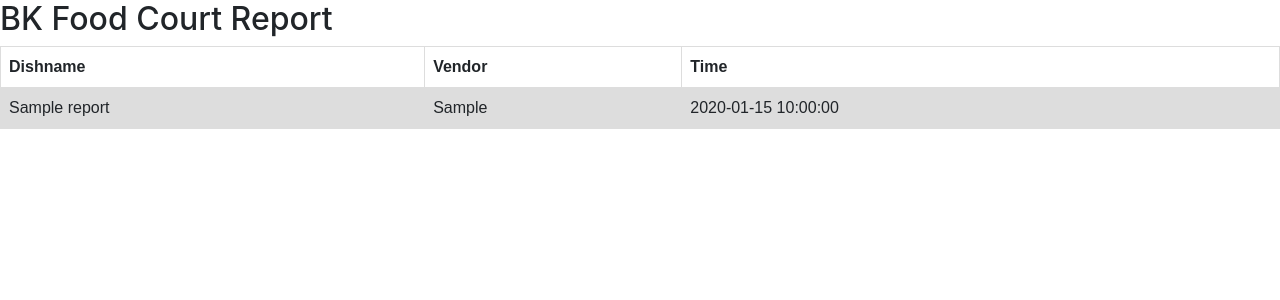
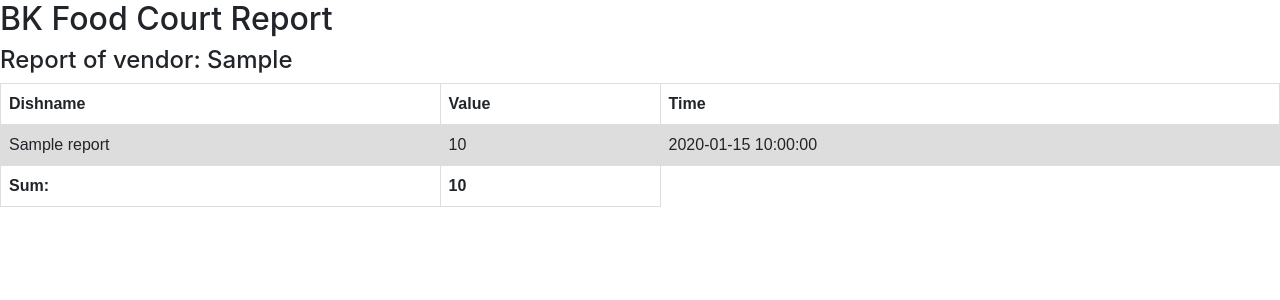
Before and after one commit to pvantruong/Smart_Food_Court_Web, a PHP site: page /manager/man_report.php in a window 1280 px wide. Shown: the part 80-380 px from the top of the page. Run offline with PHP 8.4, Linux system fonts and the light colour scheme; tables that the repository leaves empty or names only in its code hold one stand-in row (values such as "Sample post"); some libraries are stand-ins or nearby versions.

Commit message:
Adjust report seperate by vendor

```diff
--- a/web_ttcnpm/cookSection/dequeue.php
+++ b/web_ttcnpm/cookSection/dequeue.php
@@ -22,8 +22,9 @@ if ($row = mysqli_fetch_assoc($result)) {
         $a = $row['dishname'];
         $b = $row['vendor'];
         $c = $row['priority'];
-        $sql_report = "INSERT INTO report (dishname, vendor, time)
-        VALUES ('$a', '$b', '$c');";
+        $d = $row['price'];
+        $sql_report = "INSERT INTO report (dishname, vendor, price, time)
+        VALUES ('$a', '$b', '$d', '$c');";
         mysqli_query($conn, $sql_report);
     }
     mysqli_query($conn, $sqlchange);
--- a/web_ttcnpm/manager/man_component.php
+++ b/web_ttcnpm/manager/man_component.php
@@ -1,10 +1,10 @@
 <?php
 
-function component($dishname, $vendor, $time){
+function component($dishname, $price, $time){
     $element = "
     <tr>
             <td>$dishname</td>
-            <td>$vendor</td>
+            <td>$price</td>
             <td>$time</td>
     </tr>
     ";
--- a/web_ttcnpm/manager/man_report.php
+++ b/web_ttcnpm/manager/man_report.php
@@ -2,9 +2,6 @@
 require("conection.php");
 require_once ('man_component.php');
 session_start();
-
-$sql = "SELECT * FROM report";
-$result = mysqli_query($conn, $sql);
 
 
 ?>
@@ -47,18 +44,62 @@ $result = mysqli_query($conn, $sql);
 
         <h2>BK Food Court Report</h2>
 
-        <table>
-        <tr>
-            <th>Dishname</th>
-            <th>Vendor</th>
-            <th>Time</th>
-        </tr>
 
         <?php
+
+            $sql = "SELECT * FROM report ORDER BY vendor ASC";
+            $result = mysqli_query($conn, $sql);
+            $sum = 0;
+            // first vendor
+            $row = mysqli_fetch_assoc($result);
+        ?>
+            <h4>Report of vendor: <?php echo $row['vendor'] ?></h4>
+            <table>
+                        <tr>
+                            <th>Dishname</th>
+                            <th>Value</th>
+                            <th>Time</th>
+                        </tr>
+            <?php
+
+            $vendor = $row['vendor'];
+            component($row['dishname'], $row['price'], $row['time']);
+            $sum += $row['price'];
+
+
             while ($row = mysqli_fetch_assoc($result)){
-                component($row['dishname'], $row['vendor'], $row['time']);
+                if($row['vendor'] == $vendor){
+                    component($row['dishname'], $row['price'], $row['time']);
+                    $sum += $row['price'];
+                }
+                else{
+        ?>
+                <tr>
+                    <th>Sum:</th>
+                    <th><?php echo $sum ?></th>
+                </tr>
+            </table>
+            <br>
+            <h4>Report of vendor: <?php echo $row['vendor'] ?></h4>
+            <table>
+                        <tr>
+                            <th>Dishname</th>
+                            <th>Value</th>
+                            <th>Time</th>
+                        </tr>
+
+        <?php
+                    $sum = 0;
+                    component($row['dishname'], $row['price'], $row['time']);
+                    $vendor = $row['vendor'];
+                    $sum += $row['price'];
+                }
             }
         ?>
+                <tr>
+                    <th>Sum:</th>
+                    <th><?php echo $sum ?></th>
+                </tr>
         </table>
 
 
--- a/web_ttcnpm/save_purchase.php
+++ b/web_ttcnpm/save_purchase.php
@@ -15,8 +15,9 @@ if (isset($_SESSION['cart'])){
                 $cusID = $_SESSION['id'];
                 $priority = date("h:i:s");
                 $vendor = $row['vendor'];
-                $sql_ = "INSERT INTO dishqueue (dishname, cusID, vendor, priority)
-VALUES ( '$dishname', '$cusID', '$vendor', '$priority')";
+                $price = $row['price'];
+                $sql_ = "INSERT INTO dishqueue (dishname, cusID, vendor, price, priority)
+VALUES ( '$dishname', '$cusID', '$vendor', '$price', '$priority')";
                 $result_ = mysqli_query($conn, $sql_);
             }
         }
```
